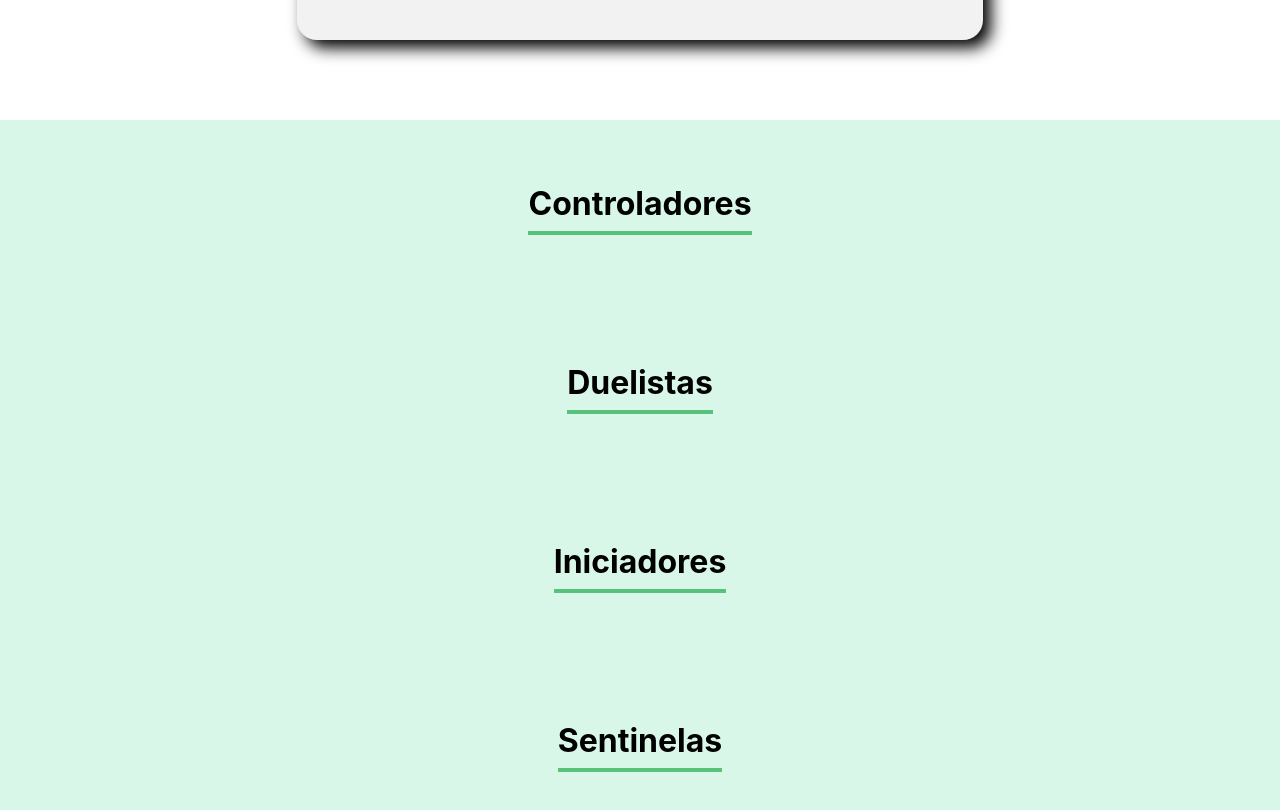
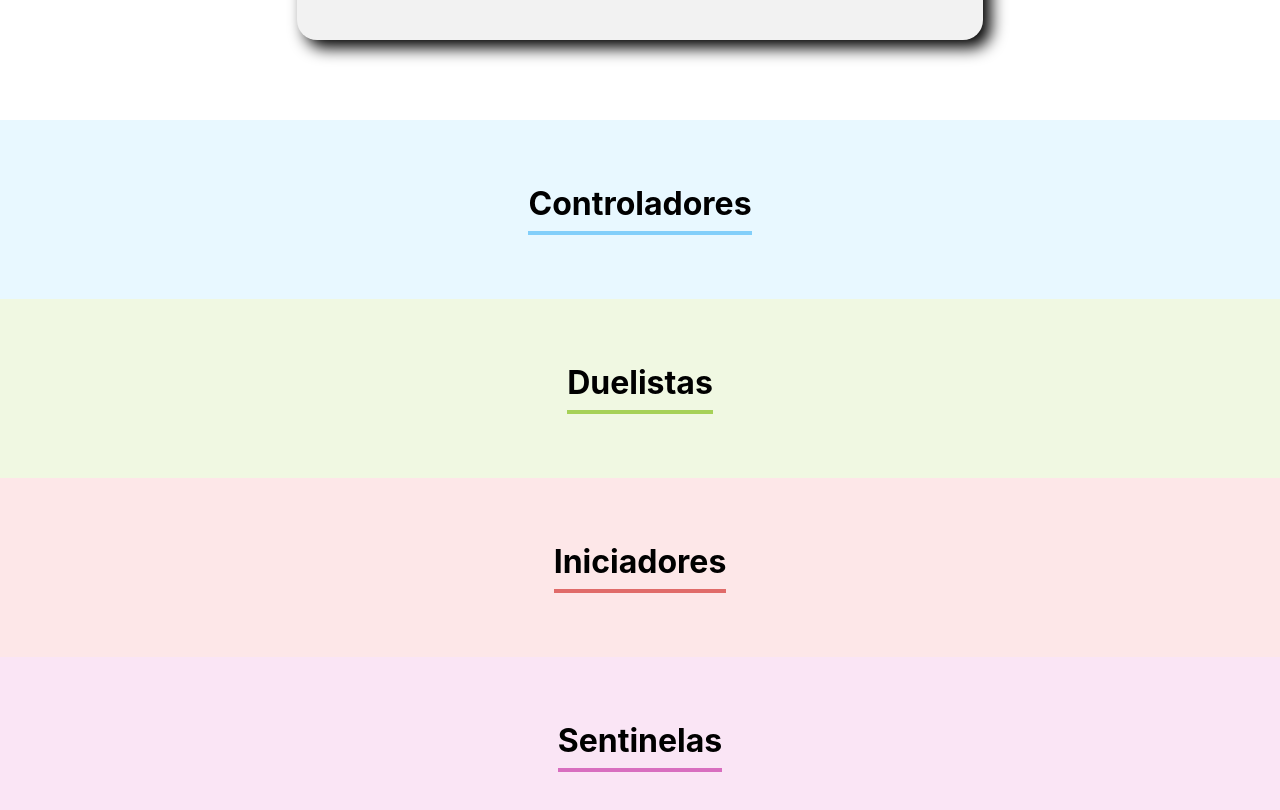
Before and after one commit to thiagocordeirodantasbr/ReactComponents, a React (Create React App) app in the folder squad/: page / in a window 1280 px wide. Shown: the part 1240-2050 px from the top of the page. Built offline with nearby package versions, Linux system fonts and the light colour scheme.

Commit message:
Refatorando o codigo

```diff
--- a/squad/src/App.js
+++ b/squad/src/App.js
@@ -1,9 +1,35 @@
 import { useState } from 'react';
 import Banner from './components/Banner';
 import Formulario from './components/Formulario';
-import Time from './components/Time';
+import Classes from './components/Classe';
+
 
 function App() {
+
+  const classes =  [
+    {
+      nome: 'Controladores',
+      corPrimaria: '#82CFFA',
+      corSecundaria: '#E8F8FF',
+    },
+    {
+      nome: 'Duelistas',
+      corPrimaria: '#A6D157',
+      corSecundaria: '#F0F8E2',
+    },
+    {
+      nome: 'Iniciadores',
+      corPrimaria: '#E06B69',
+      corSecundaria: '#FDE7E8',
+    },
+    {
+      nome: 'Sentinelas',
+      corPrimaria: '#D86EBF',
+      corSecundaria: '#FAE5F5',
+    },
+  ]
+
+
 
   const [agentes, setAgentes] = useState([])
 
@@ -15,11 +41,10 @@ function App() {
   return (
     <div className="App">
       <Banner/>
-      <Formulario aoAgenteCadastrado={agente => aoNovoAgenteAdicionado(agente)}/>
-      <Time nome="Controladores"/>
-      <Time nome="Duelistas"/>
-      <Time nome="Iniciadores"/>
-      <Time nome="Sentinelas"/>
+      <Formulario classes={ classes.map(classes => classes.nome)} aoAgenteCadastrado={agente => aoNovoAgenteAdicionado(agente)}/>
+
+      {classes.map(classe => <Classes key={classe.nome} nome={classe.nome} corPrimaria={classe.corPrimaria} corSecundaria={classe.corSecundaria}/>)}
+
     </div>
   );
 }
--- a/squad/src/components/Time/Time.css
+++ b/squad/src/components/Classe/Classes.css
@@ -1,12 +1,12 @@
-.time {
+.classe {
     text-align: center;
     padding: 32px;
-    background-color: #D9F7E9;
+
 }
 
-.time h3 {
+.classe h3 {
     font-size: 32px;
-    border-bottom: 4px solid #57C278;
+    border-bottom: 4px solid;
     display: inline-block;
     padding-bottom: 8px;
 }
--- /dev/null
+++ b/squad/src/components/Classe/index.js
@@ -0,0 +1,12 @@
+import './Classes.css';
+
+const Classes = (props) => {
+    return (
+    <section className="classe" style={ { backgroundColor: props.corSecundaria }}>
+            <h3 style={{ borderColor: props.corPrimaria}}>{props.nome}</h3>
+        </section>
+    )
+}
+
+
+export default Classes;
--- a/squad/src/components/Formulario/index.js
+++ b/squad/src/components/Formulario/index.js
@@ -6,12 +6,6 @@ import './Formulario.css'
 
 const Formulario = (props) => {
 
-    const classes = [
-        'Controladores',
-        'Duelistas',
-        'Iniciadores',
-        'Sentinelas'
-    ]
 
     const [nome, setNome] = useState('');
     const [cargo, setCargo] = useState('');
@@ -37,7 +31,7 @@ const Formulario = (props) => {
                 <CampoTexto  obrigatorio={true} label="Nome"placeholder="Digite o seu nome" valor={nome} aoAlterado={valor => setNome(valor)} />
                 <CampoTexto obrigatorio={true} label="Cargo" placeholder="Digite o seu Cargo" valor={cargo} aoAlterado={valor => setCargo(valor)} />
                 <CampoTexto  obrigatorio={true} label="Imagem" placeholder="Digite a URL da imagem" valor={imagem} aoAlterado={valor => setImagem(valor)} />
-                <ListaSuspensa obrigatorio={true} label="Classes" itens={classes}  valor={classe} aoAlterado={valor => setClasse(valor)} />
+                <ListaSuspensa obrigatorio={true} label="Classes" itens={props.classes}  valor={classe} aoAlterado={valor => setClasse(valor)} />
                 <Botao>Criar Card</Botao>
             </form>
         </section>
--- a/squad/src/components/Time/index.js
+++ /dev/null
@@ -1,12 +0,0 @@
-import './Time.css';
-
-const Time = (props) => {
-    return (
-        <section className="time">
-            <h3>{props.nome}</h3>
-        </section>
-    )
-}
-
-
-export default Time;
```
